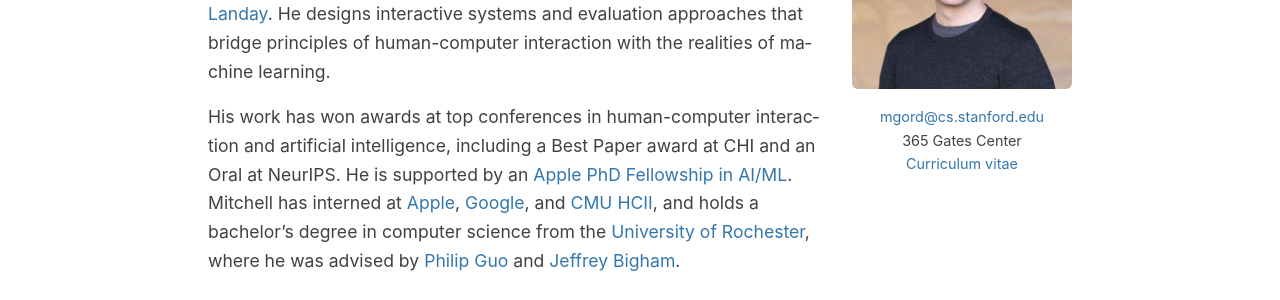
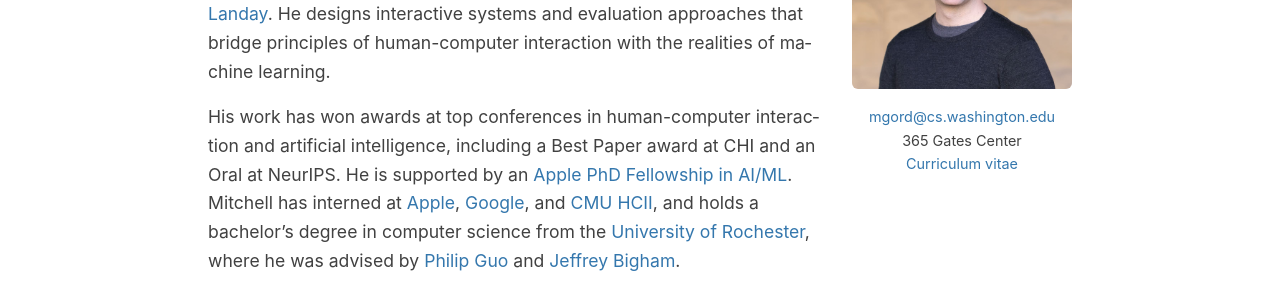
Before and after one commit to mitchellg/mitchellg.github.io, a Jekyll site: the page built from index.md, in a window 1280 px wide. Shown: the part 232-532 px from the top of the page. Built offline with Jekyll 4.4.1, drawn with Linux system fonts in a browser that asks for light colours; a style sheet for code colours, icons or effects is not loaded.

Commit message:
Update _config.yml

```diff
--- a/_config.yml
+++ b/_config.yml
@@ -1,6 +1,6 @@
 # Site settings
 title: Mitchell L. Gordon
-email: mgord@cs.stanford.edu
+email: mgord@cs.washington.edu
 description: > # this means to ignore newlines until "baseurl:"
 baseurl: "" # the subpath of your site, e.g. /blog
 url: "https://mgordon.me" # the base hostname & protocol for your site
```
